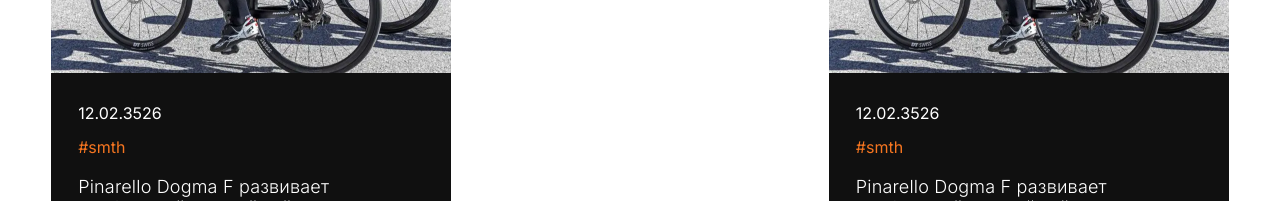
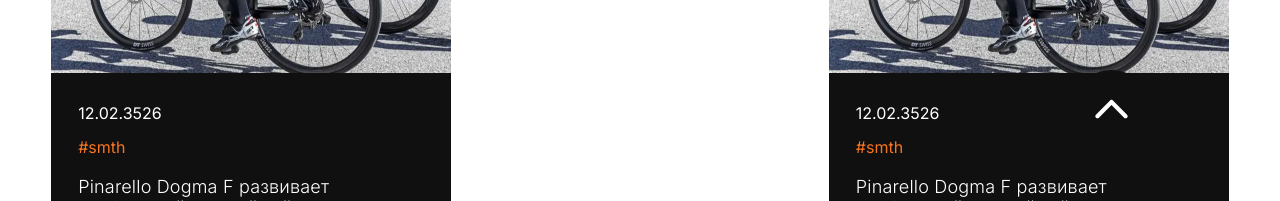
Before and after one commit to Parle648/world_bike, a React (Create React App) app: page /blog in a window 1280 px wide. Shown: the part 569-770 px from the top of the page. Built offline with nearby package versions, Linux system fonts and the light colour scheme.

Commit message:
Create ToTop btn

```diff
--- a/src/Scss/global/global.scss
+++ b/src/Scss/global/global.scss
@@ -7,6 +7,7 @@
 
 body {
     overflow-x: hidden;
+    transition: .35s;
 }
 
 input[type="number"] {
--- a/src/app/App.tsx
+++ b/src/app/App.tsx
@@ -16,10 +16,12 @@ import ProductPage from '../pages/ProductPage/ProductPage';
 import Storage from '../pages/Storage/Storage';
 import AccountPage from '../pages/AccountPage/AccountPage';
 import BusketPage from '../pages/BusketPage/BusketPage';
+import ArrowTop from '../features/ArrowTop/ArrowTop';
 
 function App() {
   return (
     <div className="App">
+      <ArrowTop />
       <BrowserRouter>
         <Routes>
           <Route path='/' element={<Main />}></Route>
--- /dev/null
+++ b/src/features/ArrowTop/ArrowTop.tsx
@@ -0,0 +1,18 @@
+import React from 'react';
+import styles from './styles/arrowTop.module.scss';
+import arrow from '../../imgs/arrow-top.svg';
+
+const ArrowTop = () => {
+    function toTop() {
+        document.body.scrollTop = 0;
+        document.documentElement.scrollTop = 0;
+    }
+
+    return (
+        <button className={styles.block} onClick={toTop}>
+            <img src={arrow} alt="" />
+        </button>
+    );
+};
+
+export default ArrowTop;
--- /dev/null
+++ b/src/features/ArrowTop/styles/arrowTop.module.scss
@@ -0,0 +1,24 @@
+.block {
+    width: 81px;
+    height: 81px;
+    background-color: #101010;
+    border: 0;
+    border-radius: 50%;
+
+    display: flex;
+    align-items: center;
+    justify-content: center;
+
+    z-index: 3;
+
+    position: fixed;
+    right: 10%;
+    bottom: 10%;
+
+    transition: .35s;
+
+    &:hover {
+        cursor: pointer;
+        background-color: #101010d3;
+    }
+}
```
Also changed, not shown: src/imgs/arrow-top.svg (added).
